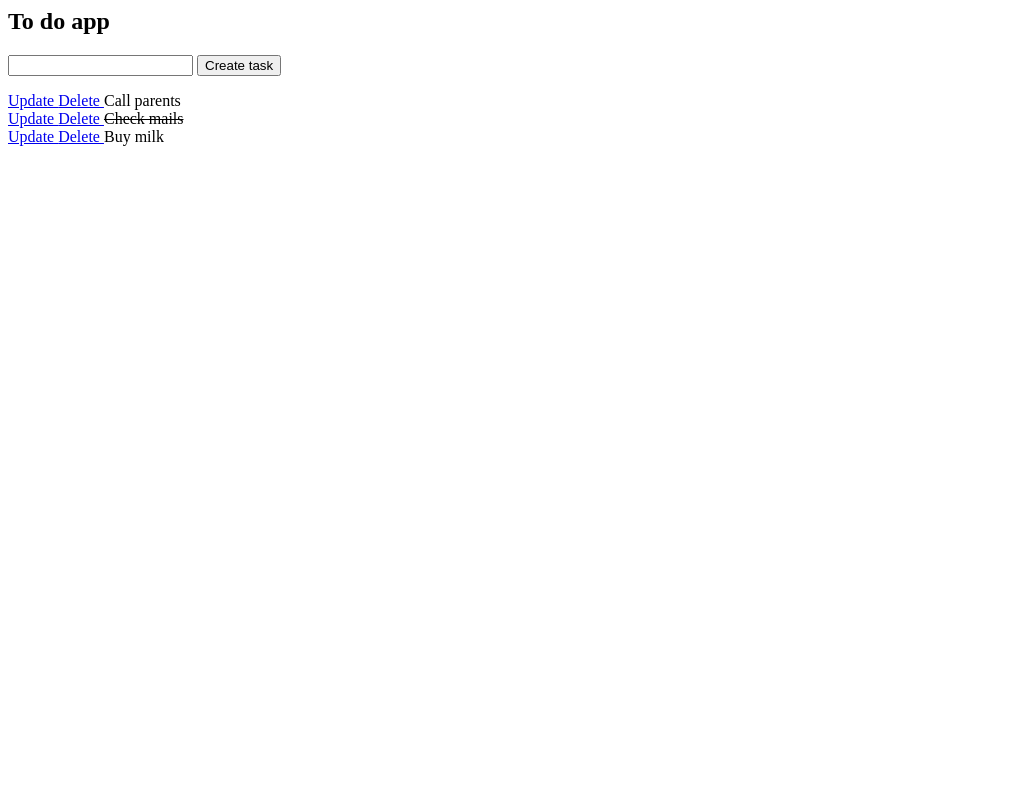
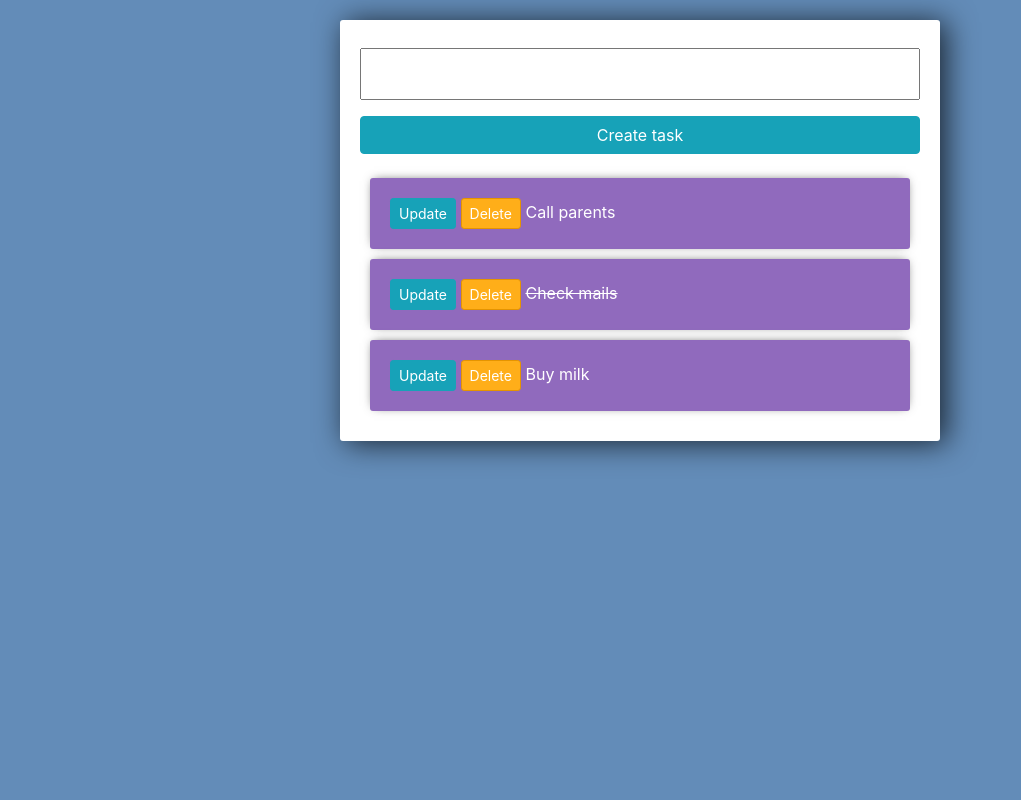
Before and after one commit to ErolYarataner/todoapp, a Django app: template to_do_app/tasks/templates/tasks/list.html in a window 1280 px wide. Shown: the whole page, without its empty margins (0-1021 px from the left). Run offline with Django 3.2, Linux system fonts and the light colour scheme; the template is opened without the code that fills it: values that come from a table or form of the project are taken from there, others are empty; data comes from the database, SQL or seed files in the repository; form fields are guessed from the names that the template uses; some libraries are stand-ins or nearby versions.

Commit message:
style added

```diff
--- a/to_do_app/tasks/templates/tasks/list.html
+++ b/to_do_app/tasks/templates/tasks/list.html
@@ -1,16 +1,66 @@
-<h2> To do app </h2>
-<!--<h1>Deneme</h1>-->
+<link rel="stylesheet" href="https://stackpath.bootstrapcdn.com/bootstrap/4.3.1/css/bootstrap.min.css" integrity="sha384-ggOyR0iXCbMQv3Xipma34MD+dH/1fQ784/j6cY/iJTQUOhcWr7x9JvoRxT2MZw1T" crossorigin="anonymous">
+
+<style>
+
+	body{
+		background-color: #638CB8;
+	}
+
+	input{
+		width: 100%;
+		padding: 12px 20px;
+		margin: 8px 0;
+		box-sizing: border-box;
+	}
+
+	input::placeholder {
+	  color: #d3d3d3;
+	}
+
+	.submit{
+		background-color: #6BA3E8;
+	}
+
+	.center-column{
+		width:600px;
+		margin: 20px auto;
+		padding:20px;
+		background-color: #fff;
+		border-radius: 3px;
+		box-shadow: 6px 2px 30px 0px rgba(0,0,0,0.75);
+	}
+
+	.item-row{
+		background-color: #906abd;
+		margin: 10px;
+		padding: 20px;
+		border-radius: 3px;
+		color: #fff;
+		font-size: 16px;
+		box-shadow: 0px -1px 10px -4px rgba(0,0,0,0.75);
+	}
+
+	.btn-danger{
+		background-color: #ffae19;
+		border-color: #e59400;
+	}
+
+</style>
+
+<div class="center-column">
 
 <form method="POST" action="/">
     {% csrf_token %}
     {{ form.title }}
-    <input type="submit" value="Create task">
+    <input class="btn btn-info" type="submit" value="Create task">
 </form>
 
+<div class="todo-list">
+
 {% for task in tasks %}
-<div>
-    <a href="{% url 'update_task' task.id %}"> Update </a>
-    <a href="{% url 'delete' task.id %}"> Delete </a>
+<div class="item-row">
+    <a class="btn btn-sm btn-info" href="{% url 'update_task' task.id %}"> Update </a>
+    <a class="btn btn-sm btn-danger" href="{% url 'delete' task.id %}"> Delete </a>
 
     {% if task.complete == True %}
     <strike>{{ task }}</strike>
@@ -20,3 +70,5 @@
 </div>
 
 {% endfor %}
+</div>
+</div>
```
